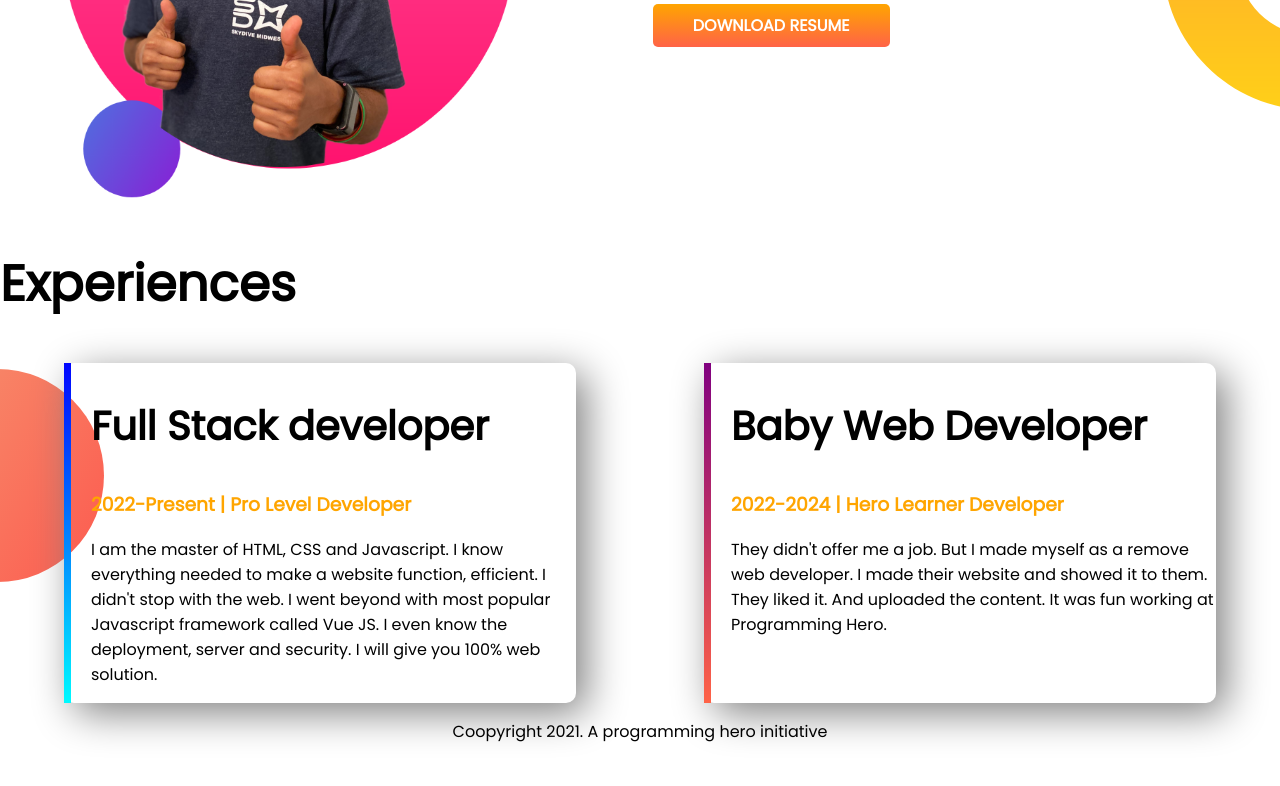
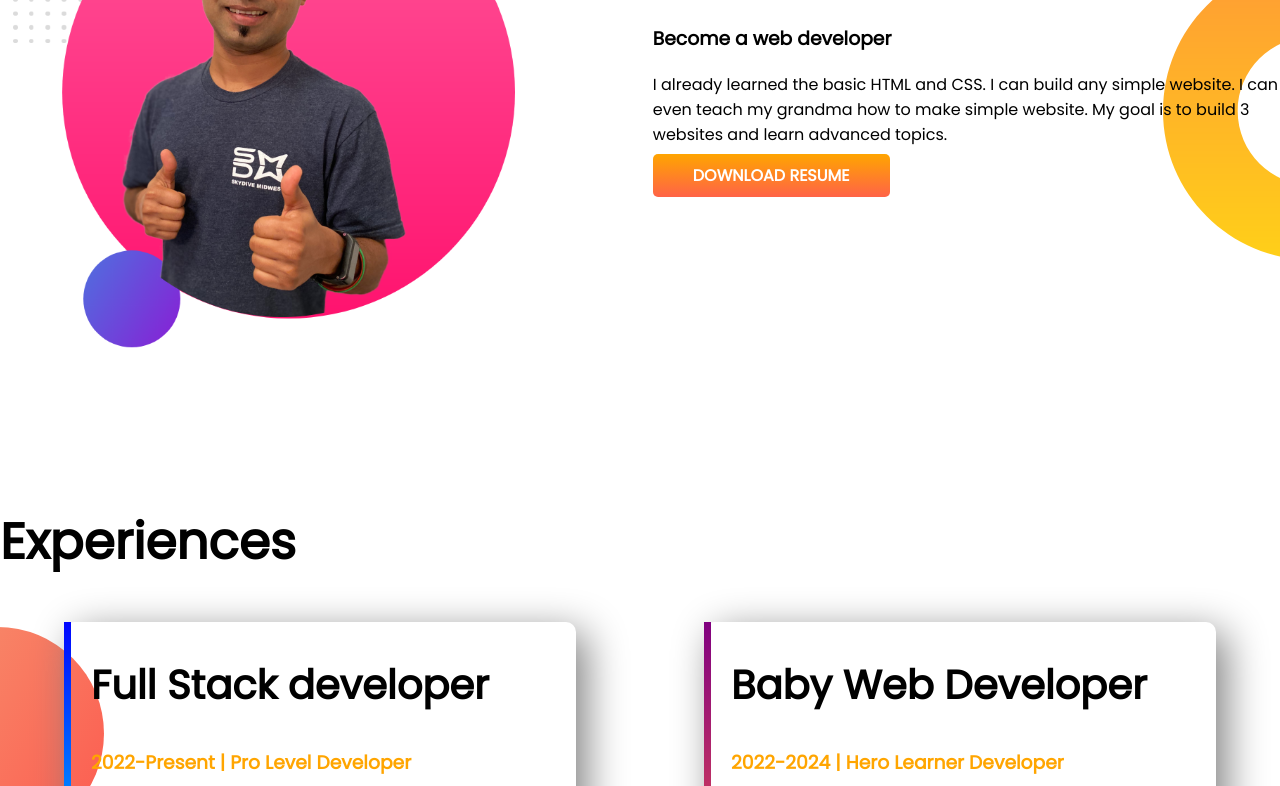
Before and after one commit to zunayed-arp/developer-portfolio, a plain HTML site: page index.html in a window 1280 px wide. Shown: the part 789-1575 px from the top of the page. Before the commit the page ends 1549 px from the top, so only its background shows below. Drawn offline with Linux system fonts and the light colour scheme.

Commit message:
margin updated

```diff
--- a/style.css
+++ b/style.css
@@ -14,7 +14,7 @@ h2 {
 
 .flexible-container {
   display: flex;
-  margin-top: auto;
+  margin-bottom: 150px;
 }
 .half-width {
   width: 50%;
```
